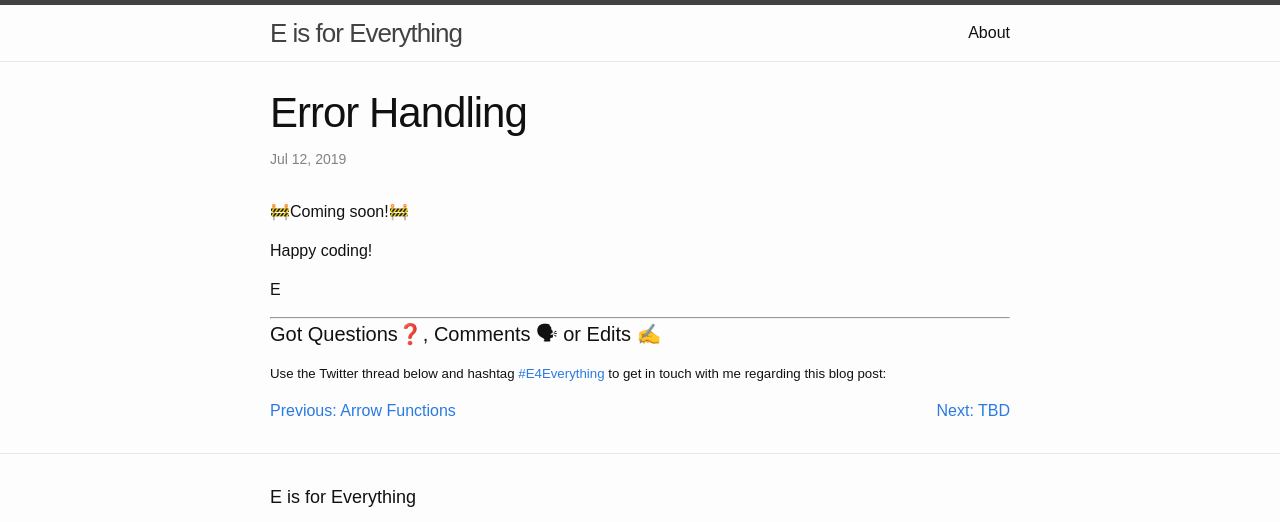
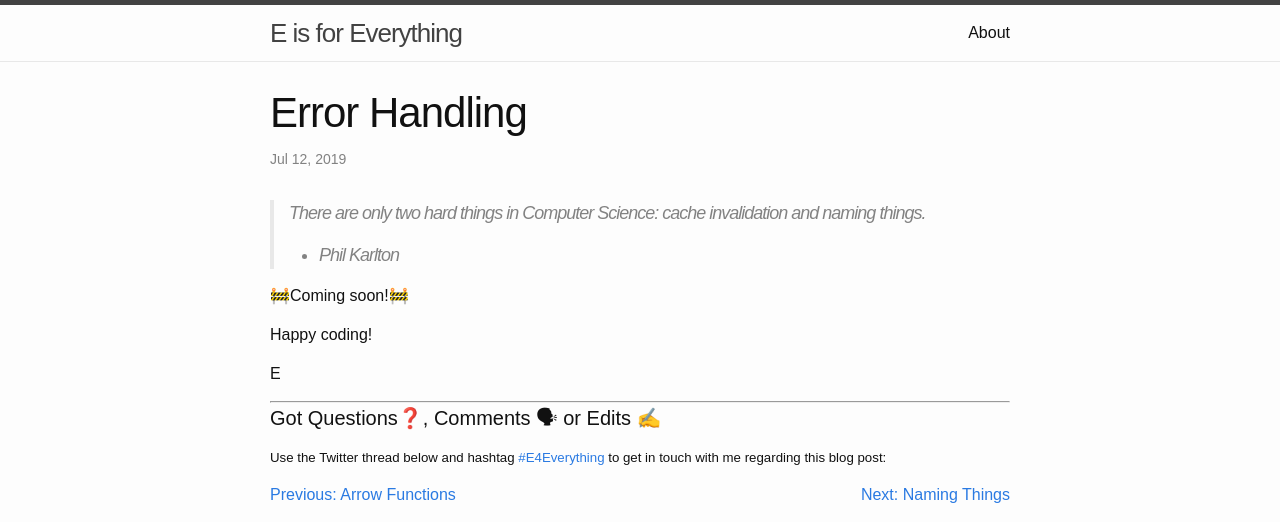
Before and after one commit to emilyannemoses/blog, a Jekyll site: the page built from _posts/2019-07-12-errors.md, in a window 1280 px wide, cut to the strip 0-522 px from the top of the page. Built offline with Jekyll 4.4.1, drawn with Linux system fonts in a browser that asks for light colours.

Commit message:
add next post

```diff
--- a/_posts/2019-07-12-errors.md
+++ b/_posts/2019-07-12-errors.md
@@ -2,6 +2,9 @@
 layout: post
 title:  "Error Handling"
 ---
+
+> There are only two hard things in Computer Science: cache invalidation and naming things.
+> - Phil Karlton
 
 🚧Coming soon!🚧
 
@@ -12,4 +15,4 @@ E
 <h4>Got Questions❓, Comments 🗣 or Edits ✍</h4>
 <h5>Use the Twitter thread below and hashtag <a href="https://twitter.com/hashtag/e4everything?f=tweets&vertical=default&lang=en" target="_blank">#E4Everything</a> to get in touch with me regarding this blog post:</h5>
 
-<span><a href="https://eamoses.github.io/blog/2019/07/05/arrow-function.html" style="float:left;">Previous: Arrow Functions</a><a href="#" style="float:right;">Next: TBD</a></span>
+<span><a href="https://eamoses.github.io/blog/2019/07/05/arrow-function.html" style="float:left;">Previous: Arrow Functions</a><a href="https://eamoses.github.io/blog/2019/07/15/naming.html" style="float:right;">Next: Naming Things</a></span>
```
Also changed, not shown: _posts/2019-07-15-naming.md (added, +15 -0 lines).
